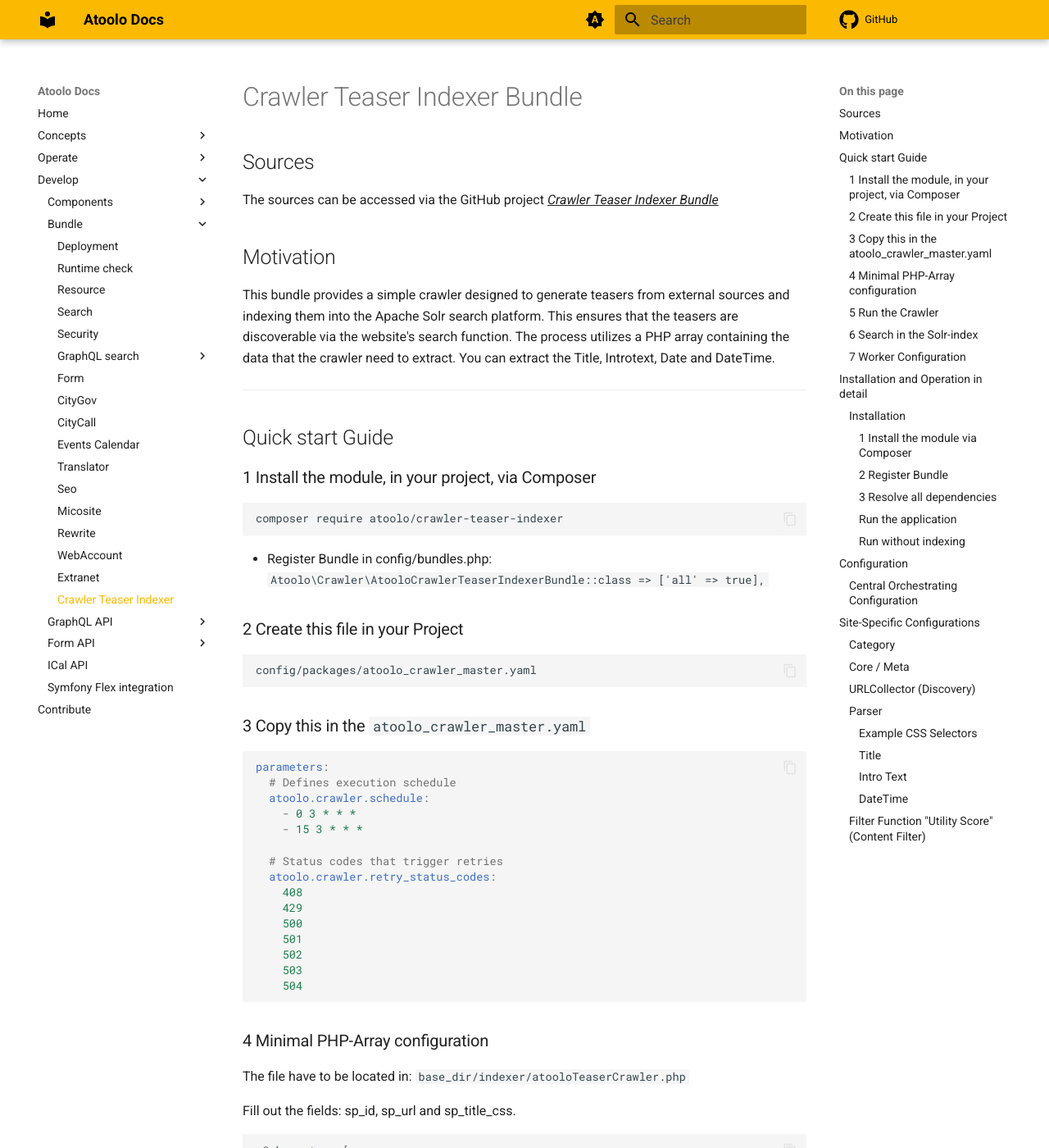
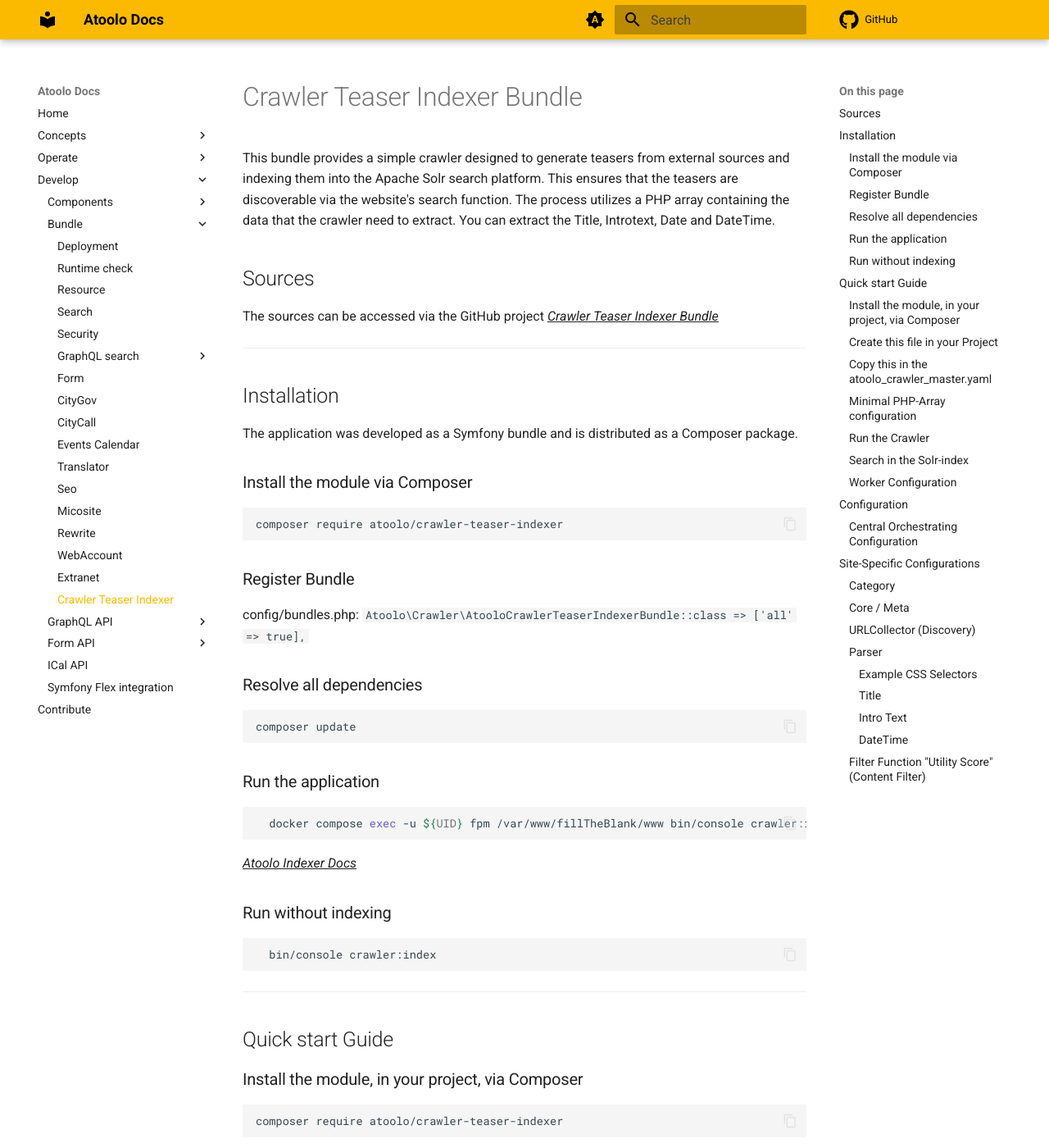
Before and after one commit to sitepark/atoolo-docs, an MkDocs documentation site: the page built from docs/develop/bundles/crawler-teaser-indexer.md, in a window 1280 px wide and 1400 px high. Shown: the whole window at 82% size. Built offline with MkDocs 1.6.1 and Material for MkDocs 9.7.7, drawn with Linux system fonts in a browser that asks for light colours; comment, search, counter and statistics services are not loaded; some of the changed text lies outside the part shown.

Commit message:
docs: Refactoring the heading structure to the general atoolo structure

````diff
--- a/docs/develop/bundles/crawler-teaser-indexer.md
+++ b/docs/develop/bundles/crawler-teaser-indexer.md
@@ -1,18 +1,52 @@
 # Crawler Teaser Indexer Bundle
+
+This bundle provides a simple crawler designed to generate teasers from external sources and indexing them into the Apache Solr search platform. This ensures that the teasers are discoverable via the website's search function. The process utilizes a PHP array containing the data that the crawler need to extract. You can extract the Title, Introtext, Date and DateTime.
 
 ## Sources
 
 The sources can be accessed via the GitHub project [Crawler Teaser Indexer Bundle](https://github.com/sitepark/atoolo-crawler-teaser-indexer)
 
-## Motivation
+---
 
-This bundle provides a simple crawler designed to generate teasers from external sources and indexing them into the Apache Solr search platform. This ensures that the teasers are discoverable via the website's search function. The process utilizes a PHP array containing the data that the crawler need to extract. You can extract the Title, Introtext, Date and DateTime.
+## Installation
+
+The application was developed as a Symfony bundle and is distributed as a Composer package.
+
+### Install the module via Composer
+
+```sh
+composer require atoolo/crawler-teaser-indexer
+```
+
+### Register Bundle
+
+  config/bundles.php: `Atoolo\Crawler\AtooloCrawlerTeaserIndexerBundle::class => ['all' => true],`
+
+### Resolve all dependencies
+
+```sh
+composer update
+```
+
+### Run the application
+
+```sh
+  docker compose exec -u ${UID} fpm /var/www/fillTheBlank/www bin/console crawler:index -vvv
+```
+
+[Atoolo Indexer Docs](https://sitepark.github.io/atoolo-docs/operate/indexing/)
+
+### Run without indexing
+
+```sh
+  bin/console crawler:index
+```
 
 ---
 
 ## Quick start Guide
 
-### 1 Install the module, in your project, via Composer
+### Install the module, in your project, via Composer
 
 ```sh
 composer require atoolo/crawler-teaser-indexer
@@ -20,13 +54,13 @@
 
 - Register Bundle in config/bundles.php: `Atoolo\Crawler\AtooloCrawlerTeaserIndexerBundle::class => ['all' => true],`
 
-### 2 Create this file in your Project
+### Create this file in your Project
 
 ```sh
 config/packages/atoolo_crawler_master.yaml
 ```
 
-### 3 Copy this in the `atoolo_crawler_master.yaml`
+### Copy this in the `atoolo_crawler_master.yaml`
 
 ```yaml
 parameters:
@@ -46,7 +80,7 @@
     504
 ```
 
-### 4 Minimal PHP-Array configuration
+### Minimal PHP-Array configuration
 
 The file have to be located in: `base_dir/indexer/atooloTeaserCrawler.php`
 
@@ -108,58 +142,20 @@
 ];
 ```
 
-### 5 Run the Crawler
+### Run the Crawler
 
 ```sh
   docker compose exec -u ${UID} fpm /var/www/fillTheBlank/www bin/console crawler:index -vvv
 ```
 
-### 6 Search in the Solr-index
+### Search in the Solr-index
 
 Search the Solr index for the value defined in the `sp_id` field of the PHP configuration array.
 
-### 7 Worker Configuration
+### Worker Configuration
 
 You need a Worker to run the Scheduler
  [Atoolo Scheduler Docs](https://github.com/sitepark/atoolo-docs/blob/dcd815492e937ebfd929cdf4b96f1641613d4646/docs/operate/worker.md)
-
----
-
-## Installation and Operation in detail
-
-### Installation
-
-The application was developed as a Symfony bundle and is distributed as a Composer package.
-
-#### 1 Install the module via Composer
-
-```sh
-composer require atoolo/crawler-teaser-indexer
-```
-
-#### 2 Register Bundle
-
-  config/bundles.php: `Atoolo\Crawler\AtooloCrawlerTeaserIndexerBundle::class => ['all' => true],`
-
-#### 3 Resolve all dependencies
-
-```sh
-composer update
-```
-
-#### Run the application
-
-```sh
-  docker compose exec -u ${UID} fpm /var/www/fillTheBlank/www bin/console crawler:index -vvv
-```
-
-[Atoolo Run Indexer Docs](https://sitepark.github.io/atoolo-docs/operate/indexing/)
-
-#### Run without indexing
-
-```sh
-  bin/console crawler:index
-```
 
 ---
 
````
